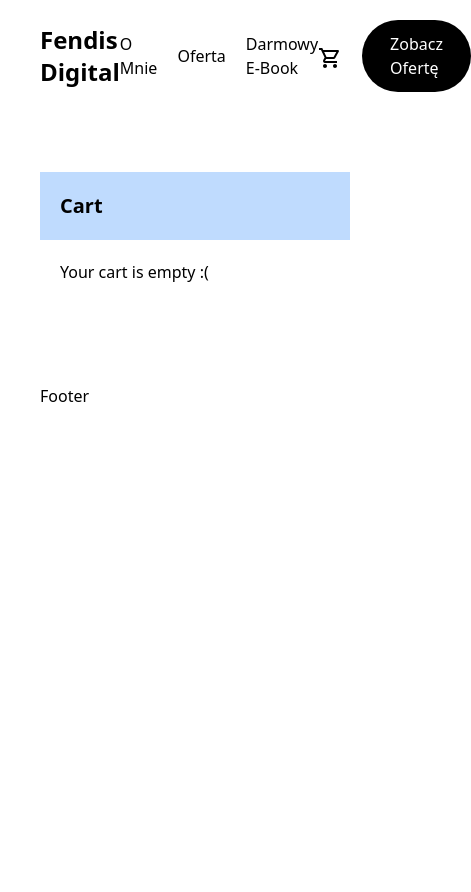
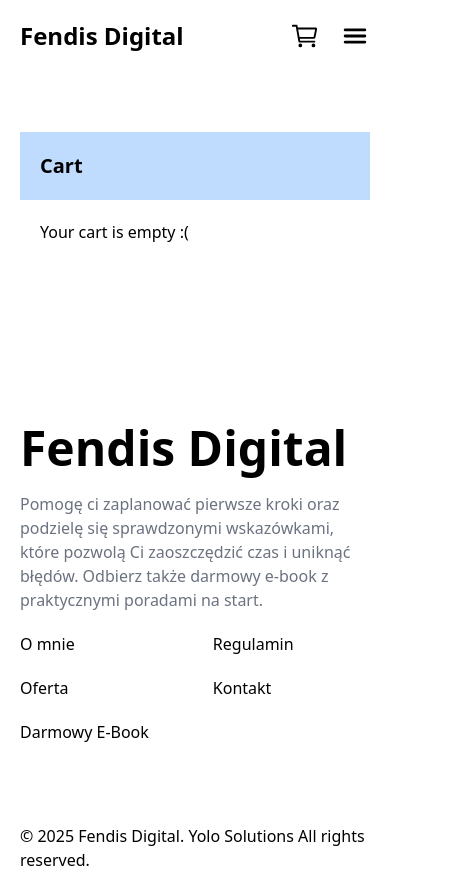
Before and after one commit to xfendi/fendisdigital-web, a React (Create React App) app: page /cart in a window 390 px wide. Shown: the whole page, 471 px wide, since content can reach past the window. Before the commit the page ends 844 px from the top, so only its background shows below. Built offline with nearby package versions, Linux system fonts and the light colour scheme.

Commit message:
responsivnes

```diff
--- a/package.json
+++ b/package.json
@@ -14,6 +14,7 @@
     "react": "^18.3.1",
     "react-dom": "^18.3.1",
     "react-hook-form": "^7.54.2",
+    "react-icons": "^5.4.0",
     "react-router-dom": "^7.1.1",
     "react-scripts": "^5.0.1"
   },
--- a/src/App.js
+++ b/src/App.js
@@ -14,7 +14,7 @@ const App = () => {
   return (
     <CartProvider>
       <BrowserRouter>
-        <div className="p-5 px-10 flex flex-col gap-20">
+        <div className="p-5 px-5 md:px-10 flex flex-col gap-20">
           <NavBar />
           <Routes>
             <Route index element={<Landing />} />
--- a/src/Components/Footer.js
+++ b/src/Components/Footer.js
@@ -1,7 +1,68 @@
 import React from "react";
 
+import InstagramIcon from "@mui/icons-material/Instagram";
+
+import { FaTiktok } from "react-icons/fa";
+
 const Footer = () => {
-  return <div>Footer</div>;
+  return (
+    <>
+      <div className="flex flex-col gap-5 md:flex-row justify-between md:pr-32 mt-20">
+        <div className="flex flex-col gap-5">
+          <div className="font-bold text-5xl sm:text-7xl">Fendis Digital</div>
+          <div className="text-gray-500 md:w-1/3 md:text-lg">
+            Pomogę ci zaplanować pierwsze kroki oraz podzielę się sprawdzonymi
+            wskazówkami, które pozwolą Ci zaoszczędzić czas i uniknąć błędów.
+            Odbierz także darmowy e-book z praktycznymi poradami na start.
+          </div>
+        </div>
+        <div className="flex gap-16 md:gap-32 font-medium">
+          <ul className="flex flex-col gap-5 w-max">
+            <li>
+              <a href="/">O mnie</a>
+            </li>
+            <li>
+              <a href="/">Oferta</a>
+            </li>
+            <li>
+              <a href="/">Darmowy E-Book</a>
+            </li>
+          </ul>
+          <ul className="flex flex-col gap-5 w-max">
+            <li>
+              <a href="/">Regulamin</a>
+            </li>
+            <li>
+              <a href="/">Kontakt</a>
+            </li>
+          </ul>
+        </div>
+      </div>
+      <div className="flex items-center justify-between relative font-medium">
+        <div>
+          © 2025 Fendis Digital.{" "}
+          <a
+            href="https://yolocode.p/"
+            className="text-black hover:underline transiotion-all duration-300 hover:text-blue-500"
+          >
+            Yolo Solutions
+          </a>{" "}
+          All rights reserved.
+        </div>
+        <div className="hidden md:flex gap-5 items-center md:absolute md:left-1/2 md:-translate-x-1/2">
+          <a href="">
+            <InstagramIcon />
+          </a>
+          <a href="">
+            <FaTiktok />
+          </a>
+        </div>
+        <div className="hidden md:flex gap-5 items-center">
+          <a href="/privacy-policy">PRIVACY POLICY</a>
+        </div>
+      </div>
+    </>
+  );
 };
 
 export default Footer;
--- a/src/Components/NavBar.js
+++ b/src/Components/NavBar.js
@@ -3,6 +3,9 @@ import { CartContext } from "../Context/CartContext";
 import { Link } from "react-router-dom";
 
 import ShoppingCartOutlinedIcon from '@mui/icons-material/ShoppingCartOutlined';
+
+import { IoMenu } from "react-icons/io5";
+import { IoCartOutline } from "react-icons/io5";
 
 const NavBar = () => {
   const cart = useContext(CartContext);
@@ -16,7 +19,7 @@ const NavBar = () => {
       <Link className="font-semibold text-2xl" to="/">
         Fendis Digital
       </Link>
-      <ul className="flex items-center gap-5">
+      <ul className="hidden md:flex items-center gap-5">
         <li>
           <Link className="text-md font-medium text-black transition-all duration-300 hover:text-neutral-800" to="/about">
             O Mnie
@@ -38,15 +41,16 @@ const NavBar = () => {
           className="relative text-xl text-black transition-all duration-300 hover:text-neutral-800"
           to="/cart"
         >
-          <ShoppingCartOutlinedIcon />
+          <IoCartOutline className="text-3xl" />
           {productsCount > 0 && (
             <div className="absolute -bottom-2.5 -right-2.5 text-[11px] bg-red-500 w-5 h-5 flex justify-center items-center rounded-full text-white font-medium">
               <span>{productsCount}</span>
             </div>
           )}
         </Link>
+        <IoMenu className="text-3xl" />
         <Link
-          className="p-3 px-7 bg-black text-white rounded-full transition-all duration-300 hover:bg-neutral-800"
+          className="md:flex hidden p-3 px-7 bg-black text-white rounded-full transition-all duration-300 hover:bg-neutral-800"
           to="/oferta"
         >
           Zobacz Ofertę
--- a/src/Components/ProductCard.js
+++ b/src/Components/ProductCard.js
@@ -27,7 +27,7 @@ const ProductCard = ({ product, index }) => {
       {product.image && (
         <img src={product.image} alt={product.name} className="w-full" />
       )}
-      <h2 className="font-semibold text-2xl w-4/5 mx-auto">{product.name}</h2>
+      <h2 className="font-semibold text-2xl md:w-4/5 mx-auto">{product.name}</h2>
       <div className="flex flex-col gap-1 mx-auto">
       <p className="font-bold text-xl text-blue-500">{product.price} PLN</p>
       <p className="font-semibold mt-auto text-sm text-gray-500">{product.price} PLN</p>
@@ -53,7 +53,7 @@ const ProductCard = ({ product, index }) => {
           className="w-max mx-auto p-3 px-7 bg-black text-white rounded-full transition-all duration-300 hover:bg-neutral-700"
           onClick={() => cart.addOneToCart(product.id)}
         >
-          Dodaj do koszyka
+          Zakup
         </button>
       )}
     </div>
--- a/src/Home/About.jsx
+++ b/src/Home/About.jsx
@@ -2,8 +2,8 @@ import React from "react";
 
 const About = () => {
   return (
-    <div className="h-screen flex justify-center items-center">
-      <h1 className="text-7xl font-bold w-2/3 text-center">
+    <div className="sm:h-screen flex justify-center items-center">
+      <h1 className="text-3xl sm:text-5xl md:text-7xl font-bold sm:w-2/3 text-center">
         Tworzę narzędzia i udostępniam wiedzę 📚, które pomagają początkującym
         programistom 💻 rozwijać swoje umiejętności i realizować 🎈 własne
         projekty online.
--- a/src/Home/Features.jsx
+++ b/src/Home/Features.jsx
@@ -8,17 +8,17 @@ import Tips from "../assets/images/tips.png";
 const Features = () => {
   return (
     <div className="flex flex-col gap-20 mt-20">
-      <div className="w-2/5 text-center m-auto flex flex-col gap-5">
-        <div className="font-bold text-6xl">
+      <div className="w-full md:w-3/5 text-center m-auto flex flex-col gap-5">
+        <div className="font-bold text-5xl sm:text-7xl">
           Praktyczny Przewodnik dla Początkujących
         </div>
-        <div className="text-gray-500">
+        <div className="text-gray-500 md:w-2/3 mx-auto">
           Darmowy e-book, który pomoże Ci przejść od pomysłu do działającego
           biznesu online. Odkryj kluczowe kroki, strategie i błędy, które warto
           unikać.
         </div>
       </div>
-      <div className="flex gap-5 h-[650px] px-44">
+      <div className="flex md:flex-row flex-col gap-5 md:px-20 xl:px-44">
         <div className="bg-yellow-100 flex-1 rounded-[50px] p-5 flex flex-col gap-5 justify-between">
           <img src={Bike} alt="bike" className="w-2/3 m-auto" />
           <div className="flex flex-col gap-5">
--- a/src/Home/Header.jsx
+++ b/src/Home/Header.jsx
@@ -5,12 +5,12 @@ import Image from "../assets/images/header.png";
 
 const Header = () => {
   return (
-    <h2 className="flex gap-5 px-5">
+    <h2 className="flex flex-col md:flex-row gap-5 md:px-5">
       <div className="flex flex-col gap-5 flex-1">
-        <div className="font-bold text-9xl">
+        <div className="font-bold text-5xl md:text-7xl 2xl:text-9xl">
           Rozpocznij Swój Biznes Online Teraz!
         </div>
-        <div className="text-gray-500 w-1/2">
+        <div className="text-gray-500 md:w-1/2 w-full">
           Skontaktuj się ze mną przez DM, a pomogę Ci zaplanować pierwsze kroki.
           Podzielę się sprawdzonymi wskazówkami, które pozwolą Ci zaoszczędzić
           czas i uniknąć błędów. Odbierz także darmowy e-book z praktycznymi
--- /dev/null
+++ b/src/Home/Hero.jsx
@@ -0,0 +1,45 @@
+import React, { useState } from "react";
+
+import Security from "../assets/svg/security.svg";
+
+const Hero = () => {
+  const [email, setEmail] = useState("");
+
+  const handleSubmit = (e) => {
+    e.preventDefault();
+
+    console.log(email);
+  };
+
+  return (
+    <div className="flex flex-col gap-20 mt-20">
+      <div className="md:w-3/5 text-center m-auto flex flex-col gap-5">
+        <img src={Security} alt="" className="mx-auto w-36" />
+        <div className="font-bold text-5xl sm:text-7xl">
+          Pozostań na bierząco z wszystkimi nowościami!
+        </div>
+        <div className="text-gray-500 md:w-2/3 mx-auto">
+          Zapisz sie do newslettera aby otrzymywać powiadomoenia o nowych
+          produktach lub specjalnych promocjach.
+        </div>
+      </div>
+      <form className="flex flex-col sm:flex-row gap-5 items-center mx-auto w-full justify-center" onSubmit={handleSubmit}>
+        <input
+          type="email"
+          placeholder="Email"
+          onChange={(e) => setEmail(e.target.value)}
+          className="p-3 px-6 border w-full md:w-96 text-black rounded-full"
+          required
+        />
+        <button
+          type="submit"
+          className="p-3 px-7 w-full sm:w-max bg-black text-white rounded-full transition-all duration-300 hover:bg-neutral-800"
+        >
+          Subskrybuj
+        </button>
+      </form>
+    </div>
+  );
+};
+
+export default Hero;
--- a/src/Home/Products.jsx
+++ b/src/Home/Products.jsx
@@ -4,7 +4,7 @@ import ProductCard from "../Components/ProductCard";
 
 const Products = () => {
   return (
-    <div className="flex px-44">
+    <div className="flex flex-col gap-20 md:gap-0 md:flex-row md:px-20 xl:px-44 mt-20">
       {ProductsArray.map((product, index) => (
         <ProductCard product={product} index={index} />
       ))}
--- a/src/Pages/Landing.jsx
+++ b/src/Pages/Landing.jsx
@@ -3,6 +3,7 @@ import Header from "../Home/Header";
 import Products from "../Home/Products";
 import Features from "../Home/Features";
 import About from "../Home/About";
+import Hero from "../Home/Hero";
 
 const Landing = () => {
   return (
@@ -11,6 +12,7 @@ const Landing = () => {
       <Features />
       <About />
       <Products />
+      <Hero />
     </>
   );
 };
```
Also changed, not shown: src/assets/svg/security.svg (added), 1 other file (tests, documents, lock files or other folders).
